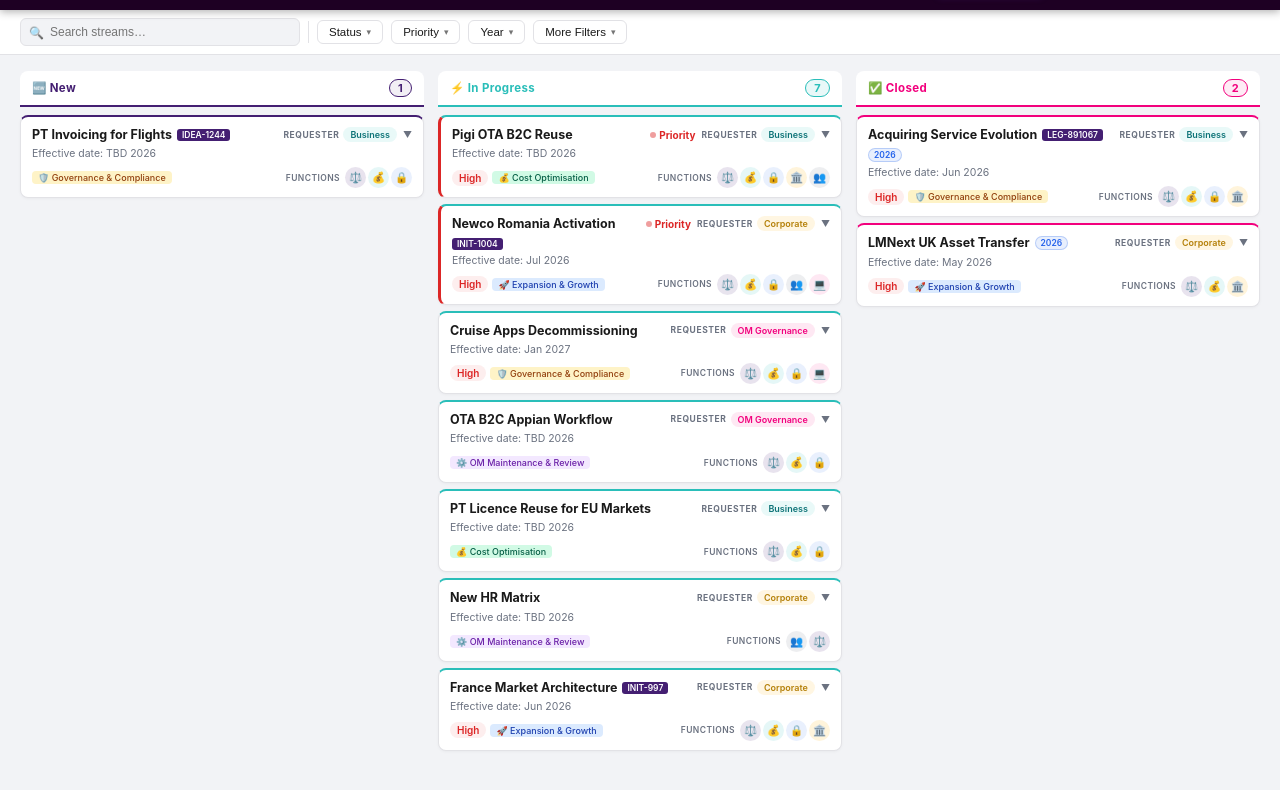
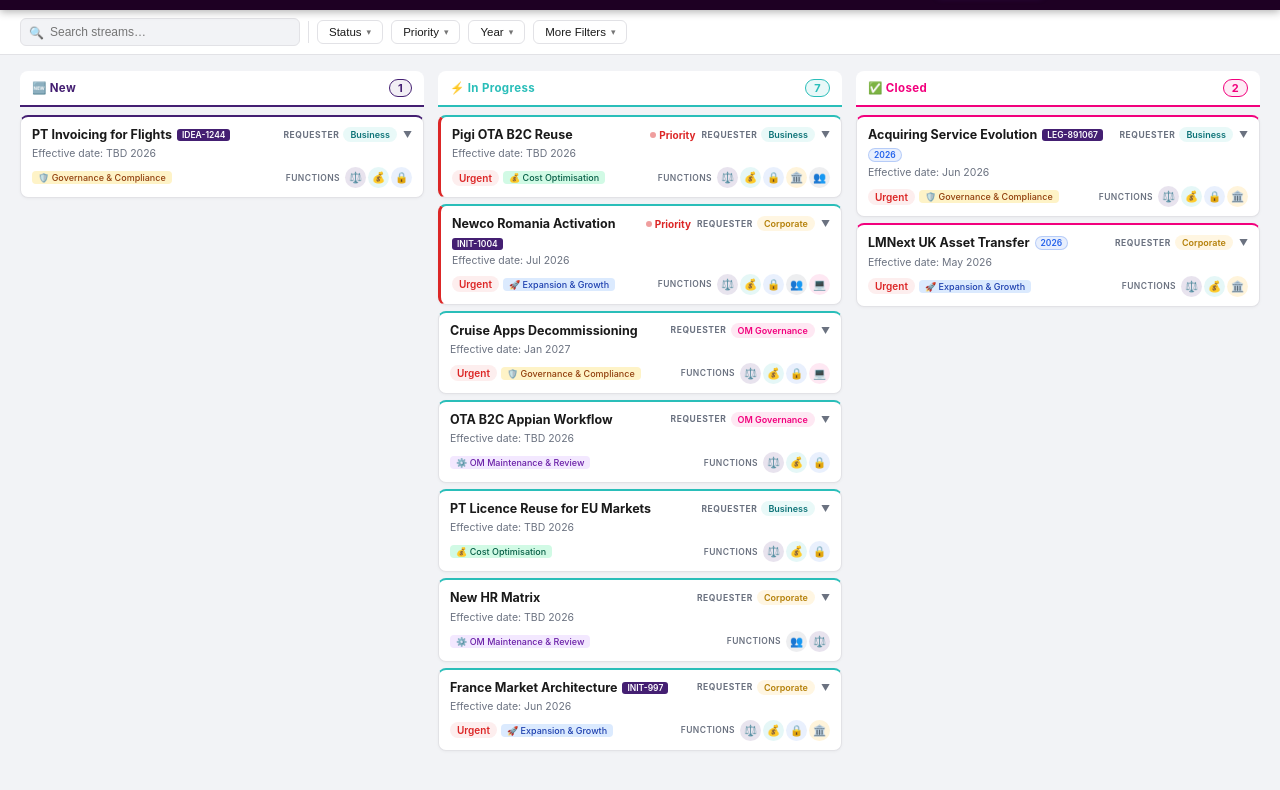
Before and after one commit to dianetalagrand/om-dashboard, a plain HTML site: page index.html in a window 1280 px wide. Shown: the part 42-832 px from the top of the page. Drawn offline with Linux system fonts and the light colour scheme.

Commit message:
fix: priority Urgent/Normal, remove 2025 year filter

```diff
--- a/index.html
+++ b/index.html
@@ -156,7 +156,7 @@
   .okr-cost     { background:#d1fae5; color:#065f46; }
   .okr-growth   { background:#dbeafe; color:#1e40af; }
   .okr-ops      { background:#f3e8ff; color:#6b21a8; }
-  .p-high    { background:rgba(220,38,38,0.08);  color:#dc2626; }
+  .p-urgent  { background:rgba(220,38,38,0.08);  color:#dc2626; }
   .p-medium  { background:rgba(234,179,8,0.1);   color:#a16207; }
   .p-low     { background:rgba(34,197,94,0.1);   color:#15803d; }
   .req-pill  { font-size:9px; padding:2px 7px; border-radius:10px; font-weight:600; }
@@ -238,9 +238,8 @@
   <div class="dropdown-wrap" id="dd-priority">
     <button class="filter-btn" onclick="toggleDropdown('dd-priority')">Priority <span class="chevron">▾</span></button>
     <div class="dropdown-menu">
-      <div class="dropdown-item"><input type="checkbox" id="p-high"   value="High"   onchange="applyFilters()"><label for="p-high">High</label></div>
-      <div class="dropdown-item"><input type="checkbox" id="p-medium" value="Medium" onchange="applyFilters()"><label for="p-medium">Medium</label></div>
-      <div class="dropdown-item"><input type="checkbox" id="p-low"    value="Low"    onchange="applyFilters()"><label for="p-low">Low</label></div>
+      <div class="dropdown-item"><input type="checkbox" id="p-urgent" value="Urgent" onchange="applyFilters()"><label for="p-urgent">Urgent</label></div>
+      <div class="dropdown-item"><input type="checkbox" id="p-normal" value="Normal" onchange="applyFilters()"><label for="p-normal">Normal</label></div>
     </div>
   </div>
 
@@ -295,61 +294,61 @@
   { id:1,  prioritized:false, name:"Acquiring Service Evolution",    init:"LEG-891067", jira:"https://lastminute.atlassian.net/browse/OMG-7",
     context:"The group is integrating Revolut Pay as a new APM. Revolut requires an EU-registered entity to collect payments — BravoNext SA (Switzerland) does not qualify. NV (Netherlands) confirmed as preferred collecting entity.",
     need:"Designate an alternative group entity as EU collecting counterpart with full legal, fiscal, corporate and security sign-off.",
-    status:"Closed",      priority:"High",   requester:"Business",      okr:"Governance & Compliance",
+    status:"Closed",      priority:"Urgent",   requester:"Business",      okr:"Governance & Compliance",
     functions:["Legal","Finance & Tax","DPO","Corporate Affairs"], goLive:"2026-06-23", goLiveDisplay:"Jun 2026" },
 
   { id:3,  prioritized:false, name:"LMNext UK Asset Transfer",       init:null,        jira:"https://lastminute.atlassian.net/browse/OMG-10",
     context:"LM Forward divesting its assets. Transfer of 12 domains, 17 trademarks, 32 clients, Content Hub platform. LM Forward → LMNext UK.",
     need:"Guarantee structural consistency and operational stability across the intra-group asset transfer.",
-    status:"Closed",      priority:"High",   requester:"Corporate",     okr:"Expansion & Growth",
+    status:"Closed",      priority:"Urgent",   requester:"Corporate",     okr:"Expansion & Growth",
     functions:["Legal","Finance & Tax","Corporate Affairs"], goLive:"2026-05-31", goLiveDisplay:"May 2026" },
 
   { id:4,  prioritized:false, name:"France Market Architecture",     init:"INIT-997",  jira:"https://lastminute.atlassian.net/browse/OMG-12",
     context:"Transitioning from 'Group-down' framework to tailored horizontal national Operating Model. France market used as pilot/standard-builder.",
     need:"Map local architectural layers, respect regional constraints, and drive 'conscious efficiency' eliminating structural redundancies.",
-    status:"In Progress",  priority:"High",   requester:"Corporate",     okr:"Expansion & Growth",
+    status:"In Progress",  priority:"Urgent",   requester:"Corporate",     okr:"Expansion & Growth",
     functions:["Legal","Finance & Tax","DPO","Corporate Affairs"], goLive:"2026-06-30", goLiveDisplay:"Jun 2026" },
 
   { id:5,  prioritized:true,  name:"Newco Romania Activation",       init:"INIT-1004", jira:"https://lastminute.atlassian.net/browse/OMG-6",
     context:"Addresses the need to stabilise and scale the workforce in Eastern Europe. Fragmented contractor model creates 'shadow payroll' risks and non-compliance with Romanian labor laws.",
     need:"Activate a dedicated NewCo to reconcile contractors and establish a Centre of Excellence serving all Group subsidiaries.",
-    status:"In Progress",  priority:"High",   requester:"Corporate",     okr:"Expansion & Growth",
+    status:"In Progress",  priority:"Urgent",   requester:"Corporate",     okr:"Expansion & Growth",
     functions:["Legal","Finance & Tax","DPO","HR","IT"], goLive:"2026-07-31", goLiveDisplay:"Jul 2026" },
 
   { id:6,  prioritized:false, name:"Cruise Apps Decommissioning",    init:null,        jira:"https://lastminute.atlassian.net/browse/OMG-14",
     context:"Cross-analysis of legal and DPO constraints for decommissioning of Crocierissime and supporting apps: Calypso (BO), VTE (CRM), Azure (Cloud). Termination date: 31/01/2027.",
     need:"Establish clear rules for data management, deletion/retention, and define a reusable guideline for future decommissioning scenarios.",
-    status:"In Progress",  priority:"High",   requester:"OM Governance", okr:"Governance & Compliance",
+    status:"In Progress",  priority:"Urgent",   requester:"OM Governance", okr:"Governance & Compliance",
     functions:["Legal","Finance & Tax","DPO","IT"], goLive:"2027-01-31", goLiveDisplay:"Jan 2027" },
 
   { id:7,  prioritized:false, name:"OTA B2C Appian Workflow",        init:null,        jira:"https://lastminute.atlassian.net/browse/OMG-15",
     context:"Appian B2C OM workflow upgrade: migrating data source from Order Accounting tables to the OM B2C reference spreadsheet for enhanced data reliability.",
     need:"Upgrade workflow data source and implement UX/process enhancements for Legal, Tax, and DPO team operations.",
-    status:"In Progress",  priority:"Medium", requester:"OM Governance", okr:"OM Maintenance & Review",
+    status:"In Progress",  priority:"Normal", requester:"OM Governance", okr:"OM Maintenance & Review",
     functions:["Legal","Finance & Tax","DPO"], goLive:"2026-12-31", goLiveDisplay:"TBD 2026" },
 
   { id:8,  prioritized:true,  name:"Pigi OTA B2C Reuse",             init:null,        jira:"https://lastminute.atlassian.net/browse/OMG-19",
     context:"Pigi was a dormant Italian legal entity holding active travel agency licenses and VAT credits. Scope expanded from IT Welfare to full OTA B2C assessment.",
     need:"Define scope (countries & business lines) and assess cross-functional feasibility: Legal, Finance & Tax, HR, and Technology.",
-    status:"In Progress",  priority:"High",   requester:"Business",      okr:"Cost Optimisation",
+    status:"In Progress",  priority:"Urgent",   requester:"Business",      okr:"Cost Optimisation",
     functions:["Legal","Finance & Tax","DPO","Corporate Affairs","HR"], goLive:"2026-12-31", goLiveDisplay:"TBD 2026" },
 
   { id:9,  prioritized:false, name:"PT Invoicing for Flights",       init:"IDEA-1244", jira:"https://lastminute.atlassian.net/browse/OMG-16",
     context:"Technical stream to start invoicing via the PT entity for the Flight product, ensuring full fiscal compliance. LMNext PT created and incorporated within the group.",
     need:"Develop specific workflows in Business Central and Order Accounting to enable the switch from Rumbo to LMNext PT.",
-    status:"New",          priority:"Medium", requester:"Business",      okr:"Governance & Compliance",
+    status:"New",          priority:"Normal", requester:"Business",      okr:"Governance & Compliance",
     functions:["Legal","Finance & Tax","DPO"], goLive:"2026-12-31", goLiveDisplay:"TBD 2026" },
 
   { id:10, prioritized:false, name:"PT Licence Reuse for EU Markets", init:null,        jira:"https://lastminute.atlassian.net/browse/OMG-17",
     context:"Strategic evaluation on leveraging Portuguese licenses to optimise insolvency-related costs across Europe.",
     need:"Assess cross-functional feasibility from all Operating Model perspectives (Legal, Finance & Tax, DPO).",
-    status:"Paused",       priority:"Low",    requester:"Business",      okr:"Cost Optimisation",
+    status:"Paused",       priority:"Normal",    requester:"Business",      okr:"Cost Optimisation",
     functions:["Legal","Finance & Tax","DPO"], goLive:"2026-12-31", goLiveDisplay:"TBD 2026" },
 
   { id:11, prioritized:false, name:"New HR Matrix",                   init:null,        jira:"https://lastminute.atlassian.net/browse/OMG-18",
     context:"Align HR job families and roles structure with the Operating Model following organisational evolution.",
     need:"Institutionalise a consistent HR structure harmonising talent acquisition and global mobility with OM business rules.",
-    status:"Paused",       priority:"Low",    requester:"Corporate",     okr:"OM Maintenance & Review",
+    status:"Paused",       priority:"Normal",    requester:"Corporate",     okr:"OM Maintenance & Review",
     functions:["HR","Legal"], goLive:"2026-12-31", goLiveDisplay:"TBD 2026" }
 ];
 
@@ -369,7 +368,7 @@
 // ─────────────────────────────────────────────
 function esc(s){ return String(s).replace(/&/g,"&amp;").replace(/</g,"&lt;").replace(/>/g,"&gt;"); }
 function reqClass(r){ return {Business:"rq-business",Corporate:"rq-corporate","OM Governance":"rq-om"}[r]||""; }
-function priorityClass(p){ return {High:"p-high",Medium:"p-medium",Low:"p-low"}[p]||""; }
+function priorityClass(p){ return {Urgent:"p-urgent",Normal:"p-normal"}[p]||""; }
 
 const funcDefs = {
   "Legal":            { cls:"fi-legal",   icon:"⚖️",  label:"Legal" },
@@ -414,7 +413,7 @@
       </div>
       <div class="card-footer">
         <div class="card-badges">
-          ${s.priority==="High"?`<span class="badge p-high">High</span>`:""}
+          ${s.priority==="Urgent"?`<span class="badge p-urgent">Urgent</span>`:""}
           ${okrBadge(s.okr)}
         </div>
         <div class="card-funcs">
```
